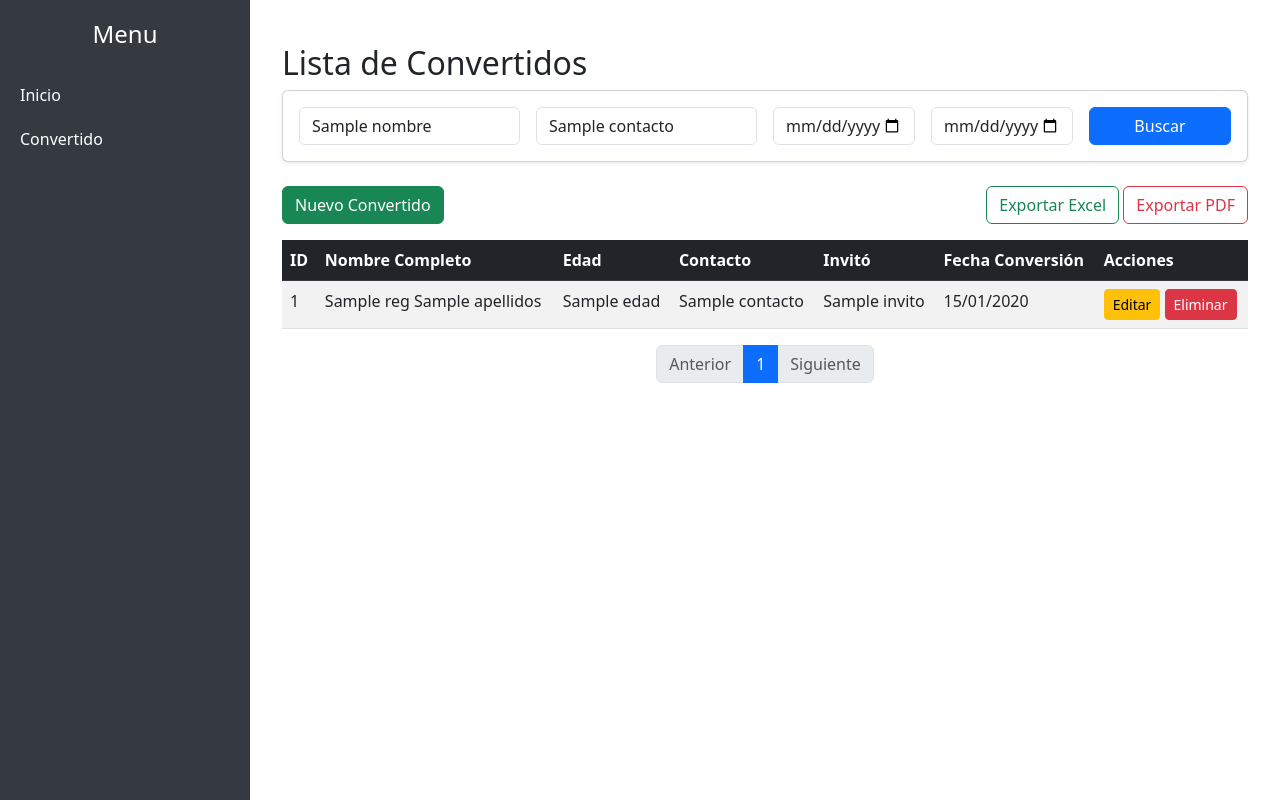
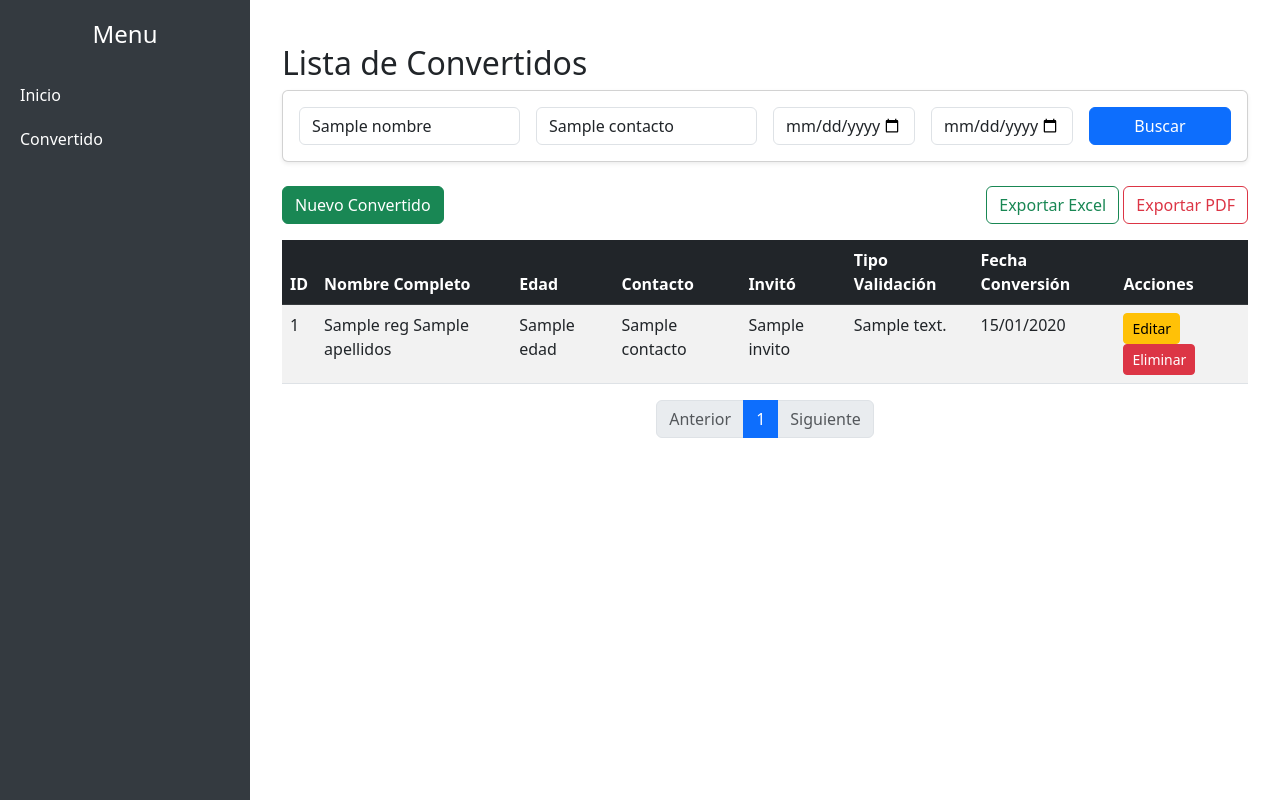
Before and after one commit to jrdar1993/Evang, a Flask app: template templates/convertido/list.html in a window 1280 px wide. Run offline with Flask 2, Linux system fonts and the light colour scheme; the template is opened without the code that fills it: most values are stand-ins (such as "Sample title", 1, 10 or a date in 2020); data that the repository does not hold is empty.

Commit message:
Update list.html

```diff
--- a/templates/convertido/list.html
+++ b/templates/convertido/list.html
@@ -42,6 +42,7 @@
         <th>Edad</th>
         <th>Contacto</th>
         <th>Invitó</th>
+        <th>Tipo Validación</th>
         <th>Fecha Conversión</th>
         <th>Acciones</th>
     </tr>
@@ -54,6 +55,7 @@
         <td>{{ reg.edad }}</td>
         <td>{{ reg.contacto }}</td>
         <td>{{ reg.invito }}</td>
+        <td>{{ reg.tipo_validacion.descripcion }}</td>
         <td>{{ reg.fecha_conversion.strftime('%d/%m/%Y') }}</td>
         <td>
             <a href="{{ url_for('convertido.editar', id=reg.id) }}" class="btn btn-warning btn-sm">Editar</a>
```
Lines whose indentation alone changed are shown as unchanged.
